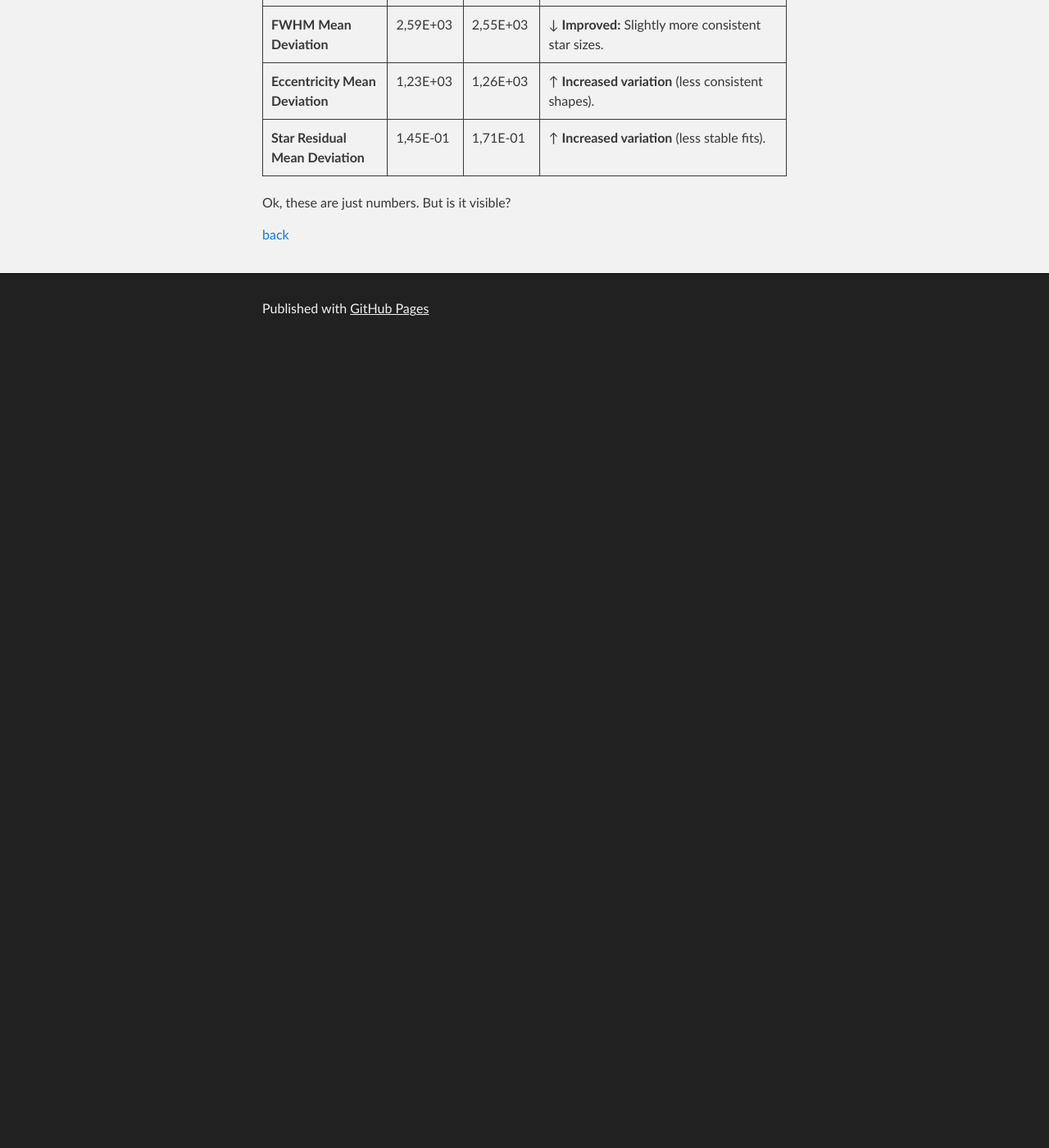
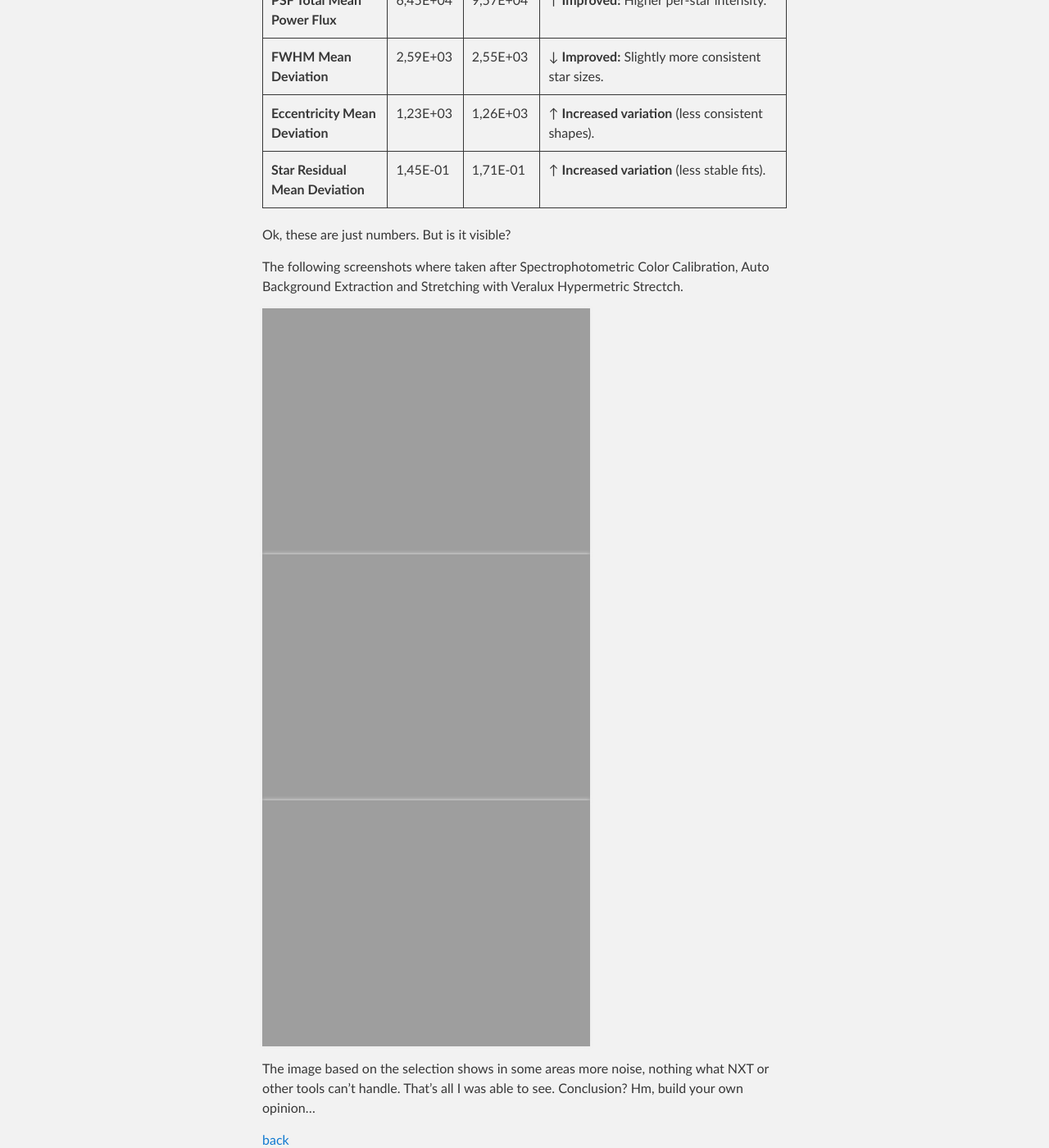
Before and after one commit to Trickx/Trickx.github.io, a Jekyll site: the page built from Siril.md, in a window 1280 px wide and 1400 px high, scrolled down 6427 px. Shown: the whole window at 82% size. Built offline with Jekyll 4.4.1, drawn with Linux system fonts in a browser that asks for light colours; our own code applies the rules of GitHub Pages for plain Markdown files; before the commit the page ends 6850 px from its top, so only the background shows below that; some of the changed text lies outside the part shown.

Commit message:
SideBySide Comparison

```diff
--- a/Siril.md
+++ b/Siril.md
@@ -8,7 +8,9 @@ layout: default
 
 This tutorial demonstrates how to filter your subframes to achieve a higher-quality stack. A prerequisite is a registered sequence (e.g., created via the `OSC_Preprocessing.ssf` script).
 
-Source Documentation: [https://siril.org/tutorials/dynamic-psf/](https://siril.org/tutorials/dynamic-psf/)
+* [Source Documenation](https://siril.org/tutorials/dynamic-psf/)
+
+* [Culling data in Siril](https://www.youtube.com/watch?v=UrLSA46kNLU)
 
 First, set Siril's working directory to your sequence location (typically the `process` folder). Navigate to the **Sequence** tab and click **Search Sequences**:
 
@@ -96,6 +98,14 @@ Since it's always wise to fetch a 2nd opinion, both stacked images were also ana
 
 Ok, these are just numbers. But is it visible?
 
+The following screenshots where taken after Spectrophotometric Color Calibration, Auto Background Extraction and Stretching with Veralux Hypermetric Strectch.
 
+![Side By Side Comparison 1](https://trickx.github.io//images/siril/SideBySide1.png)
+![Side By Side Comparison 2](https://trickx.github.io//images/siril/SideBySide2.png)
+![Side By Side Comparison 3](https://trickx.github.io//images/siril/SideBySide3.png)
+
+The image based on the selection shows in some areas more noise, nothing what NXT or other tools can't handle.
+That's all I was able to see.
+Conclusion? Hm, build your own opinion...
 
 [back](./)
```
Also changed, not shown: 3 other files.
